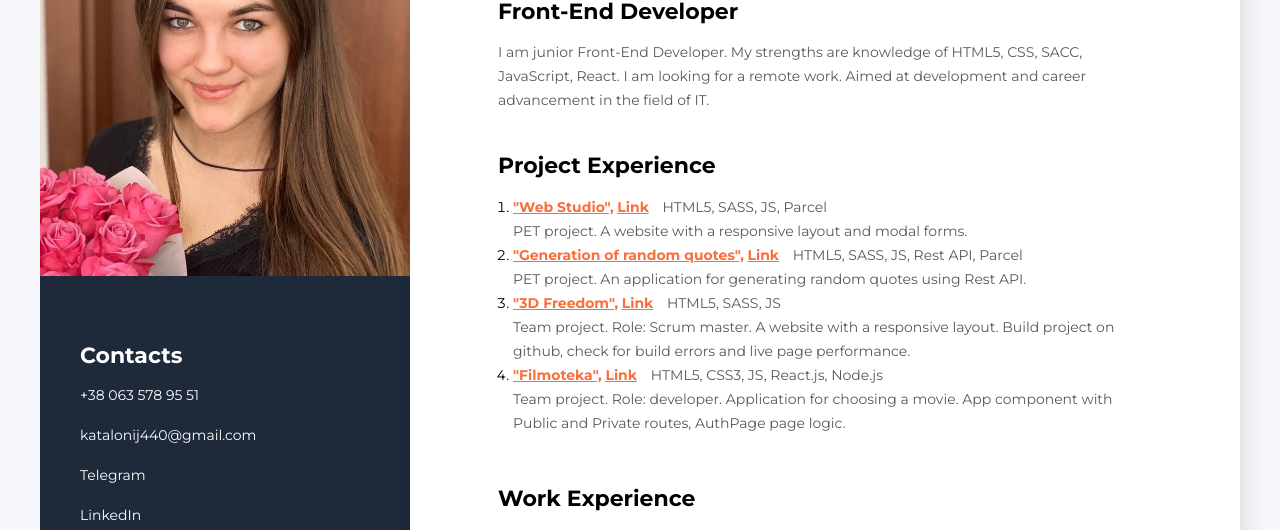
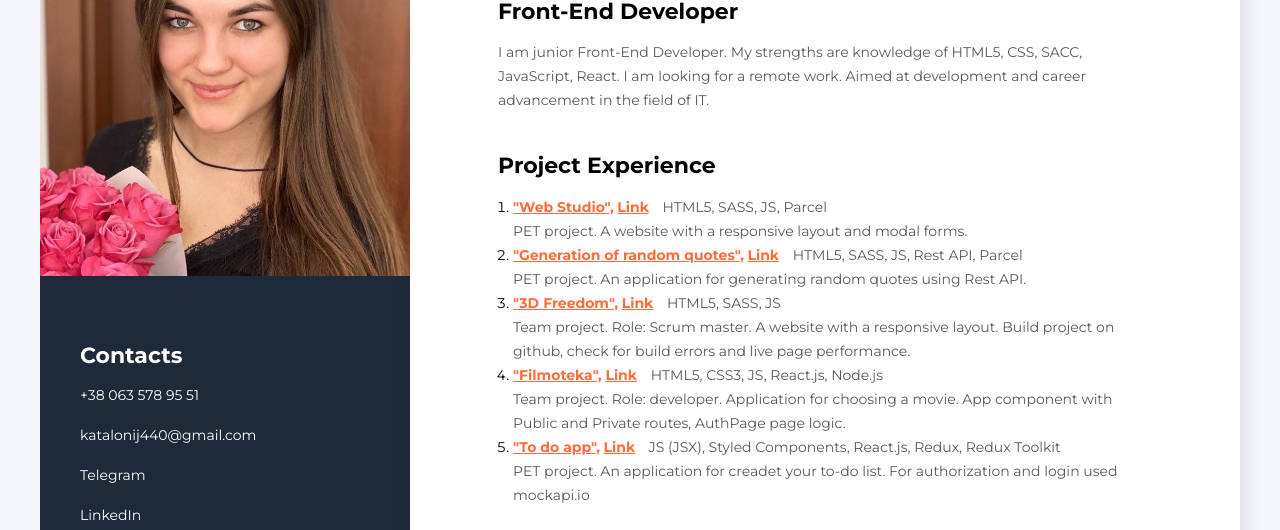
Before and after one commit to KateSkrypchenko/Resume, a plain HTML site: page index.html in a window 1280 px wide. Shown: the part 195-725 px from the top of the page. Drawn offline with Linux system fonts and the light colour scheme.

Commit message:
Update index.html

```diff
--- a/index.html
+++ b/index.html
@@ -86,6 +86,20 @@
                 <p class="project-descr">
 									Team project. Role: developer. Application for choosing a movie. App component with Public and Private routes,
 									AuthPage page logic.
+								</p>
+              </span>
+            </li>
+	    <li class="projects-item">
+              <span class="project">
+                <a class="project-link" href="https://kateskrypchenko.github.io/project-to-do-list-redux/"
+                  >"To do app",</a
+                >
+                <a class="project-link" href="https://github.com/KateSkrypchenko/project-to-do-list-redux"
+                  >Link</a
+                >
+                <span class="project-bracket">JS (JSX), Styled Components, React.js, Redux, Redux Toolkit</span>
+                <p class="project-descr">
+									PET project. An application for creadet your to-do list. For authorization and login used mockapi.io
 								</p>
               </span>
             </li>
```
